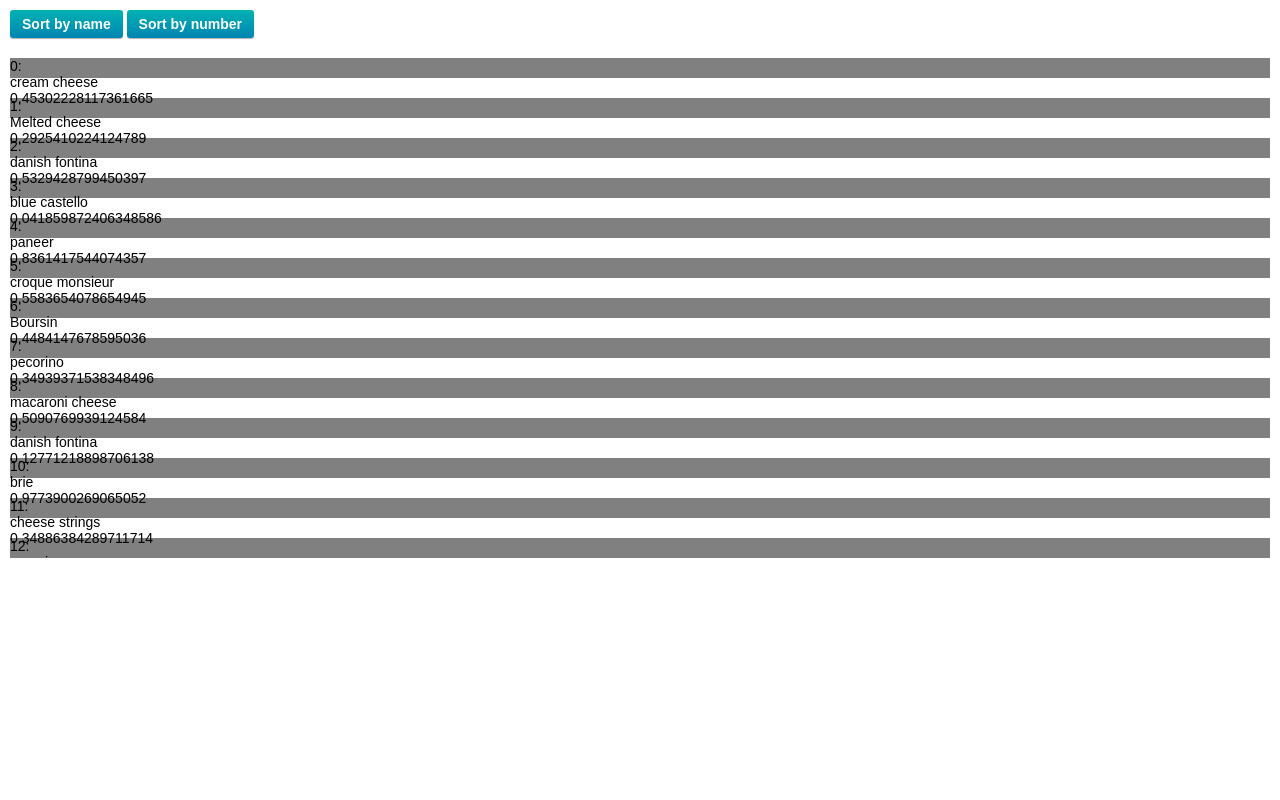
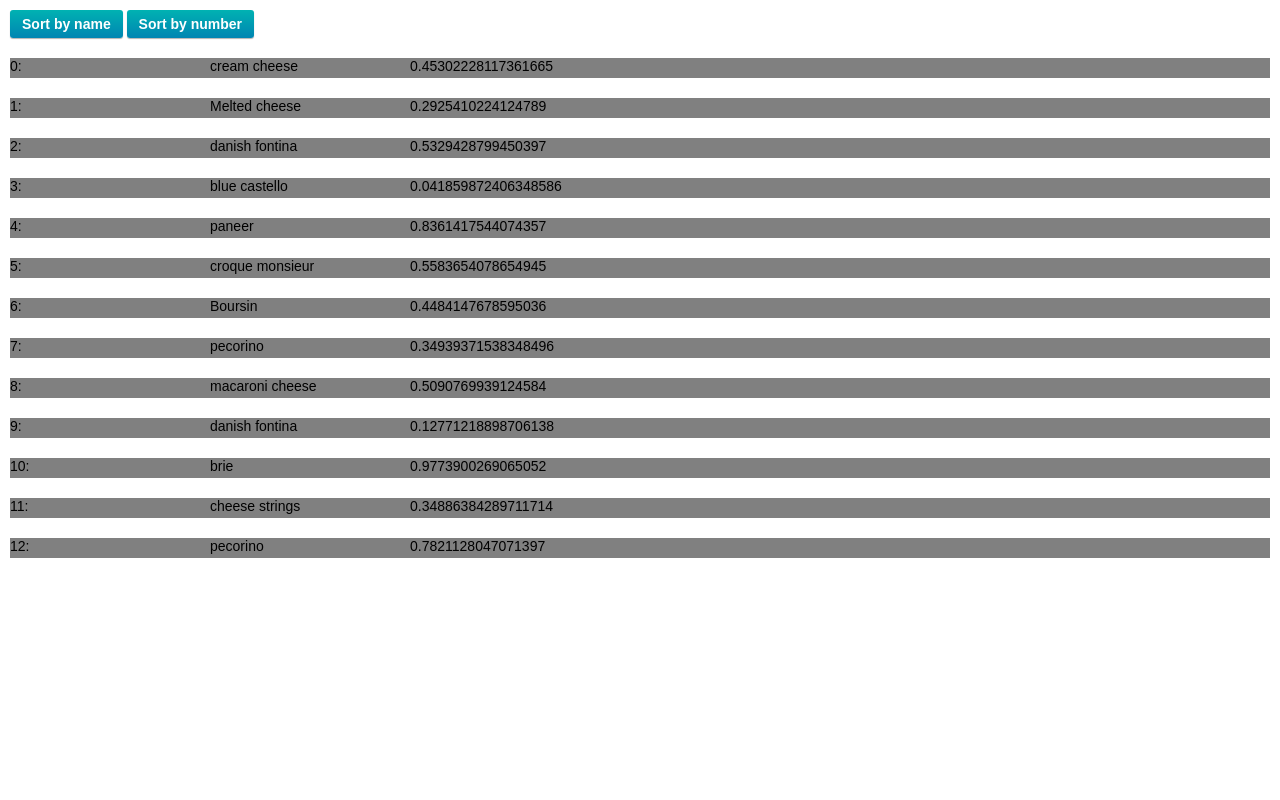
Before and after one commit to YonatanKra/performanceExamples, a plain HTML site: page index.html in a window 1280 px wide. Drawn offline with nearby package versions, Linux system fonts and the light colour scheme.

Commit message:
App crashes with a different CSS

```diff
--- a/index.html
+++ b/index.html
@@ -80,10 +80,10 @@
             background: gray;
         }
 
-        /*.comment>div {
+        .comment>div {
             width: 200px;
             float: left;
-        }*/
+        }
     </style>
 
     <script src="//code.jquery.com/jquery-3.3.1.min.js"></script>
```
